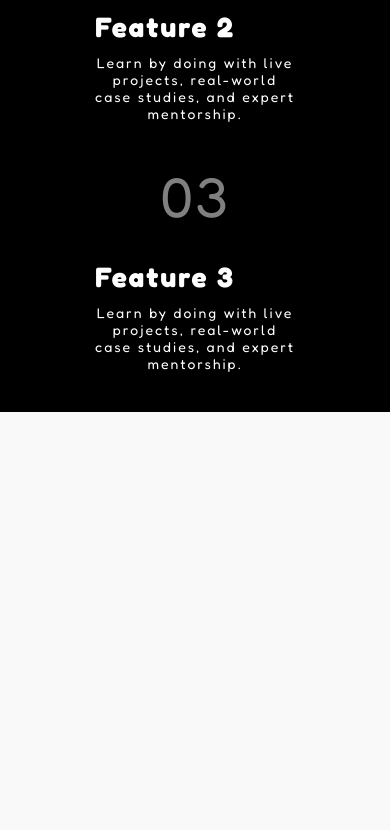
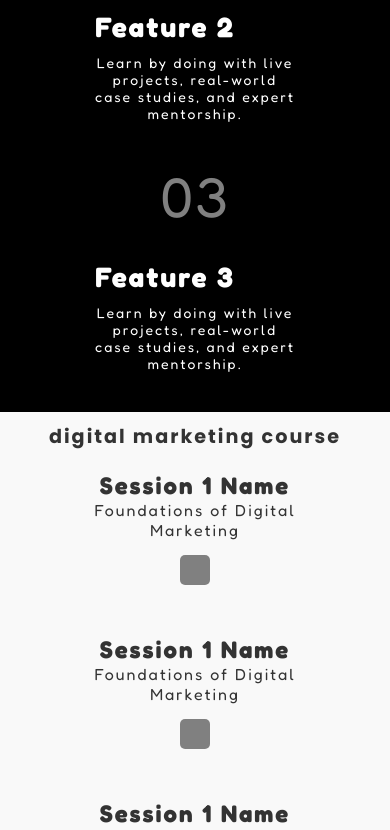
Before and after one commit to sanket-0904/task, a React (Vite) app in the folder static-website/: page / in a window 390 px wide. Shown: the part 3813-4643 px from the top of the page. Before the commit the page ends 4225 px from the top, so only its background shows below. Built offline with nearby package versions, Linux system fonts and the light colour scheme.

Commit message:
Add Modules component with styles and integrate into Hero page

```diff
--- /dev/null
+++ b/static-website/src/Components/Modules/Modules.css
@@ -0,0 +1,244 @@
+/* Reset */
+* {
+  margin: 0;
+  padding: 0;
+  box-sizing: border-box;
+}
+
+/* Main container */
+.modules {
+  display: flex;
+  align-items: center;
+  justify-content: center;
+  gap: 100px;
+  width: 100%;
+  height: 100vh;
+  padding: 20px;
+  flex-wrap: wrap;
+}
+
+/* Digital section */
+.digital {
+  display: flex;
+  flex-direction: column;
+  align-items: center;
+  justify-content: center;
+  max-width: 550px;
+  height: 70vh;
+  text-align: center;
+}
+
+.digital h1 {
+  font-size: 2.1rem;
+  font-family: "Poppins", sans-serif;
+  margin-bottom: 20px;
+}
+
+/* Points list */
+.digital-points {
+  display: flex;
+  flex-direction: column;
+  align-items: flex-start;
+  justify-content: center;
+  gap: 70px;
+  max-width: 550px;
+  height: 100%;
+}
+
+/* Icon box */
+.boxicons {
+  width: 40px;
+  height: 40px;
+  background-color: gray;
+  border-radius: 5px;
+}
+
+/* Content section */
+.module-content {
+  display: flex;
+  flex-direction: column;
+  align-items: flex-start;
+  justify-content: center;
+  max-width: 550px;
+}
+
+.module-div {
+  display: flex;
+  flex-direction: row-reverse;
+  align-items: center;
+  gap: 20px;
+}
+
+/* Divider line */
+.line {
+  width: 2px;
+  height: 70%;
+  background-color: gray;
+  margin: 20px 0;
+}
+
+/* Images section */
+.module-img {
+  display: flex;
+  flex-direction: column;
+  align-items: flex-end;
+  justify-content: center;
+  max-width: 550px;
+  text-align: right;
+  gap: 20px;
+}
+
+.module-img img {
+  width: 100%;
+  border-radius: 7px;
+  object-fit: cover;
+}
+
+.module-img h1 {
+  font-size: 3.7rem;
+  margin-top: -10px;
+  margin-bottom: 20px;
+}
+
+/* Span with overlay image */
+span {
+  position: relative;
+}
+
+span img {
+  position: absolute;
+  width: 20px;
+  height: 40px;
+  bottom: 0;
+  right: 0;
+}
+
+.span-btn {
+  display: flex;
+  align-items: flex-start;
+  justify-content: center;
+  flex-direction: column;
+  gap: 20px;
+  margin-top: 20px;
+  text-align: justify;
+  max-width: 450px;
+}
+
+span p {
+  font-size: 14px;
+  color: gray;
+  font-family: poppins, sans-serif;
+}
+
+.arrow {
+  display: flex;
+  align-items: center;
+  justify-content: center;
+  background-color: black;
+  height: 170px;
+  width: 100%;
+  color: white;
+  gap: 20px;
+  padding: 0px 20px;
+}
+
+.arrow h2 {
+  font-size: 1.4rem;
+  text-align: center;
+  margin-right: 20px;
+  font-weight: 500;
+  font-family: "Poppins", sans-serif;
+}
+
+.arrow i {
+  font-size: 40px;
+  color: brown;
+}
+
+/* Responsive Styles */
+@media (max-width: 1200px) {
+  .modules {
+    gap: 50px;
+    padding: 15px;
+  }
+
+  .digital h1 {
+    font-size: 1.5rem;
+  }
+
+  .module-img h1 {
+    font-size: 3.2rem;
+  }
+}
+
+/* Tablet screens */
+@media (max-width: 992px) {
+  .modules {
+    flex-direction: column;
+    text-align: center;
+    gap: 50px;
+    height: auto;
+  }
+  .span-btn {
+    align-items: center;
+    justify-content: center;
+  }
+
+  .digital,
+  .module-img,
+  .module-content {
+    max-width: 80%;
+    height: auto;
+    align-items: center;
+    text-align: center;
+  }
+
+  .digital-points {
+    gap: 50px;
+    align-items: center;
+  }
+
+  .module-div {
+    flex-direction: column;
+    gap: 15px;
+  }
+
+  .digital h1 {
+    font-size: 1.4rem;
+  }
+
+  .module-img h1 {
+    font-size: 2.8rem;
+  }
+  .arrow {
+    flex-direction: column;
+    height: auto;
+    padding: 20px;
+  }
+}
+
+/* Mobile screens */
+@media (max-width: 600px) {
+  .arrow {
+    flex-direction: column;
+    height: auto;
+    padding: 20px;
+  }
+  .modules {
+    gap: 25px;
+    padding: 10px;
+  }
+
+  .boxicons {
+    width: 30px;
+    height: 30px;
+  }
+
+  .digital h1 {
+    font-size: 1.2rem;
+  }
+
+  .module-img h1 {
+    font-size: 2.3rem;
+  }
+}
--- /dev/null
+++ b/static-website/src/Components/Modules/Modules.jsx
@@ -0,0 +1,62 @@
+import React from "react";
+import "./Modules.css";
+import img from "./../../assets/laptop.jpg";
+import line from "./../../../public/line.png";
+
+const Modules = () => {
+  return (
+    <>
+      <div className="modules">
+        <div className="digital">
+          <h1>digital marketing course</h1>
+          <div className="digital-points">
+            <div className="module-div">
+              <div className="module-content">
+                <h2>Session 1 Name</h2>
+                <p>Foundations of Digital Marketing</p>{" "}
+              </div>
+              <div className="boxicons"></div>
+            </div>
+            <div className="module-div">
+              <div className="module-content">
+                <h2>Session 1 Name</h2>
+                <p>Foundations of Digital Marketing</p>{" "}
+              </div>
+              <div className="boxicons"></div>
+            </div>
+            <div className="module-div">
+              <div className="module-content">
+                <h2>Session 1 Name</h2>
+                <p>Foundations of Digital Marketing</p>{" "}
+              </div>
+              <div className="boxicons"></div>
+            </div>
+            <span className="span-btn">
+              <button className="btns">Enroll now</button>
+              <p>
+                Accelerate your professional career with more than 17 sessions
+              </p>
+            </span>
+          </div>
+        </div>
+        <div className="module-img">
+          <span>
+            <h1>MODULES</h1>
+            <img src={line} alt="" />
+          </span>
+
+          <img src={img} alt="" />
+        </div>
+      </div>
+      <div className="arrow">
+        <h2>
+          Struggling to attract leads and grow your business? This course is
+          your game-changer
+        </h2>
+        <i class="fa-solid fa-arrow-right"></i>
+      </div>
+    </>
+  );
+};
+
+export default Modules;
--- a/static-website/src/Pages/Hero.jsx
+++ b/static-website/src/Pages/Hero.jsx
@@ -5,6 +5,7 @@ import Content from "../Components/Content/Content";
 import About from "../Components/About/About";
 import Demo from "../Components/Demo/Demo";
 import Whyus from "../Components/Whyus/Whyus";
+import Modules from "../Components/Modules/Modules";
 
 const Hero = () => {
   return (
@@ -13,6 +14,7 @@ const Hero = () => {
       <About />
       <Demo />
       <Whyus />
+      <Modules />
     </>
   );
 };
```
Also changed, not shown: 1 other file (tests, documents, lock files or other folders).
